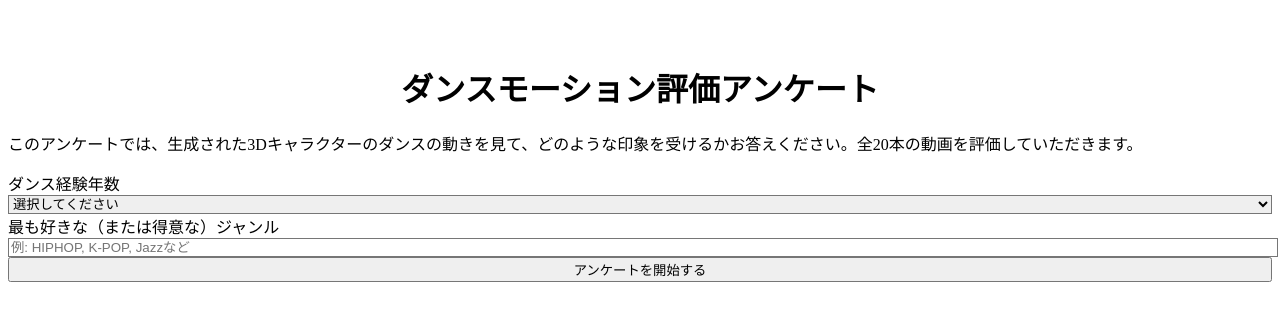
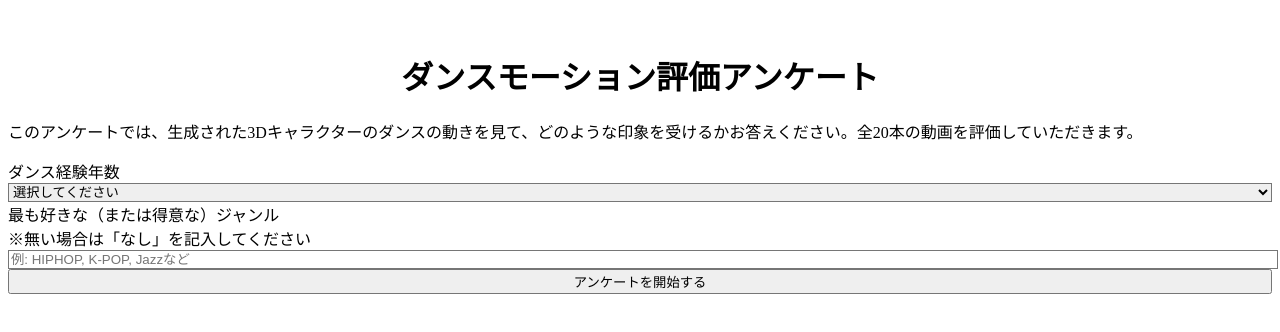
Before and after one commit to g2342051/dance_survey, a React (Vite) app: page / in a window 1280 px wide. Shown: the part 246-578 px from the top of the page. Built offline with nearby package versions, Linux system fonts and the light colour scheme.

Commit message:
サイズの調整

```diff
--- a/src/App.jsx
+++ b/src/App.jsx
@@ -215,6 +215,7 @@ export default function App() {
 
             <div>
               <label className="block text-sm font-medium text-gray-700 mb-1">最も好きな（または得意な）ジャンル</label>
+              <div>※無い場合は「なし」を記入してください</div>
               <input
                 type="text"
                 placeholder="例: HIPHOP, K-POP, Jazzなど"
```
